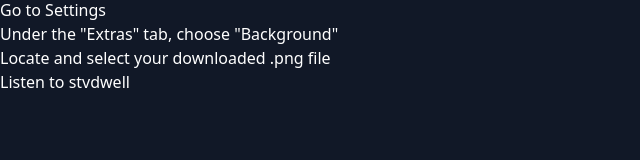
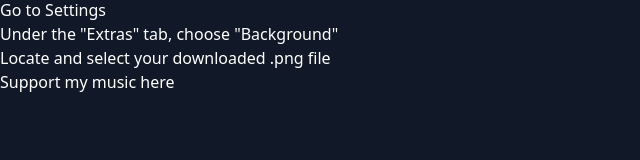
Before and after one commit to stvdwell/koala-skins, a React (Vite) app: page / in a window 1280 px wide. Shown: the part 7249-7409 px from the top of the page, without its empty margins (0-640 px from the left). Built offline with nearby package versions, Linux system fonts and the light colour scheme.

Commit message:
Update App.jsx

```diff
--- a/src/App.jsx
+++ b/src/App.jsx
@@ -68,7 +68,7 @@
      {/* Add this section before the footer */}
       <section className="max-w-4xl mx-auto text-center mb-12">
         <div className="w-full max-w-md mx-auto">
-          <h3 className="text-2xl font-bold mb-6">Listen to stvdwell</h3>
+          <h3 className="text-2xl font-bold mb-6">Support my music here</h3>
           <div className="relative overflow-hidden" style={{ paddingTop: '152px' }}>
             <iframe
               className="absolute top-0 left-0 w-full h-full"
```
